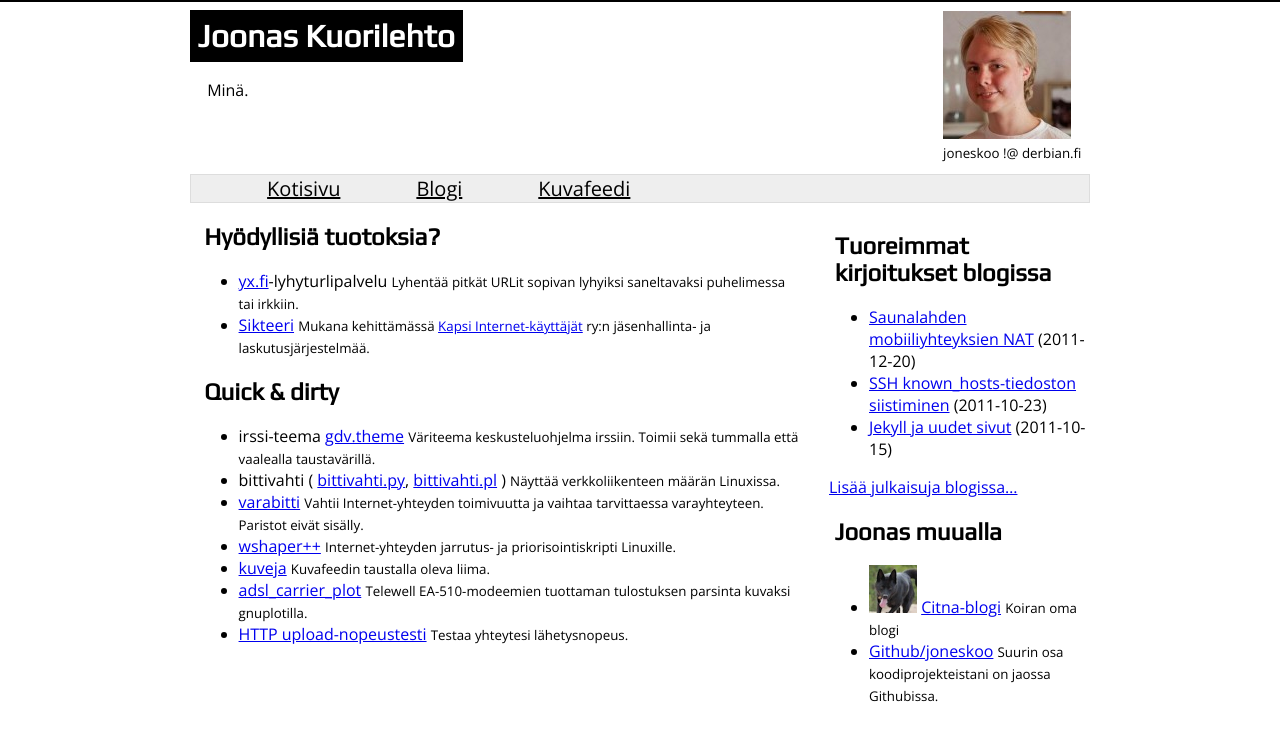
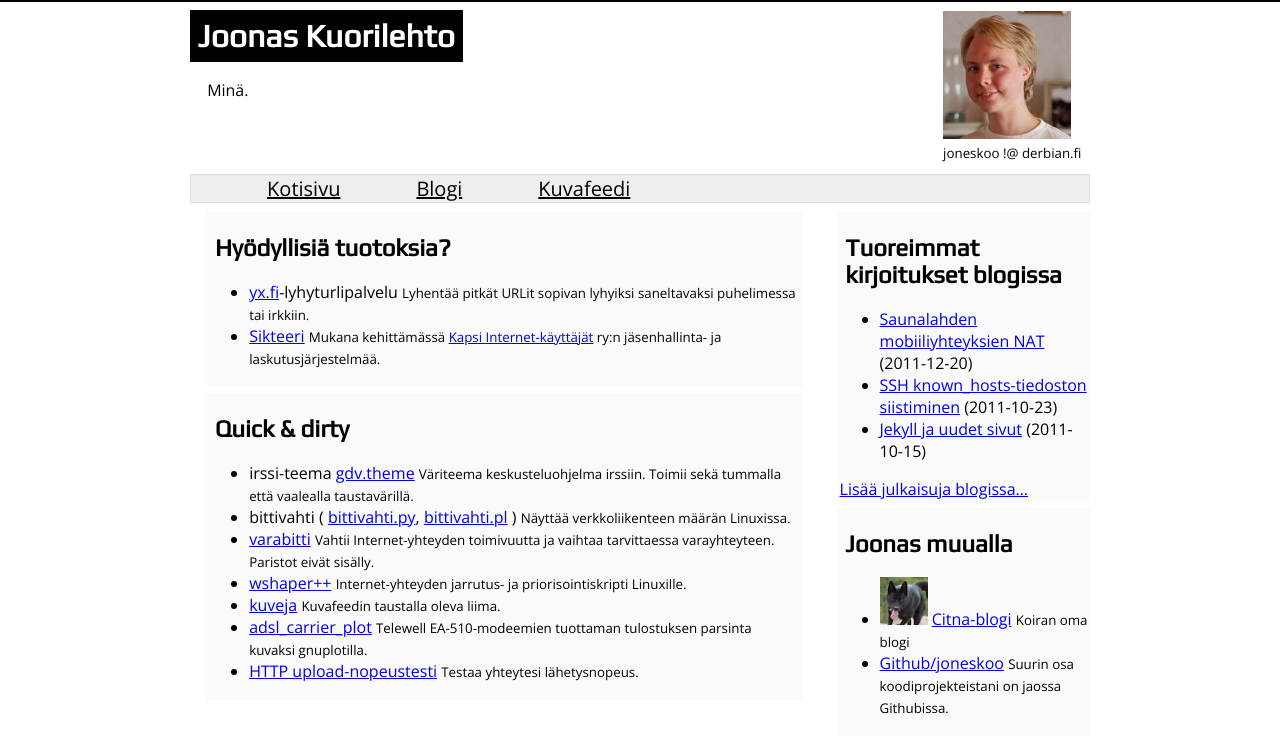
Before and after one commit to joneskoo/joneskoo.yx.fi, a Jekyll site: the page built from index.html, in a window 1280 px wide. Shown: the top 753 px of the page. Built offline with Jekyll 4.4.1, drawn with Linux system fonts in a browser that asks for light colours; Markdown is read by kramdown in place of the engine named in the settings.

Commit message:
Mukautuva sivusto

```diff
--- a/css/style.css
+++ b/css/style.css
@@ -82,16 +82,6 @@
   background: #eee;
 }
 
-aside {
-  float: right;
-  width: 29%;
-  display: block;
-}
-
-section {
-  margin-bottom: 6px;
-}
-
 p  { margin-left: 1ex; }
 h1 { margin-left: 0.25ex; }
 h2 { margin-left: 0.5ex; }
@@ -107,25 +97,30 @@
 .kuva h3  { display: none; }
 .kuva img { max-width: 95%; height: auto; }
 
-@media all and (max-width: 780px) {
-  aside {
-    float: inherit;
-  }
-  aside {
-    width: auto;
-  }
+aside {
+  float: inherit;
+  width: auto;
 }
 
-@media not all and (max-width: 780px) {
+section {
+  margin-left: 1ex;
+  padding: 2px;
+  background: #fafafa;
+}
+
+@media screen and (min-width: 800px) {
+  aside {
+    float: right;
+    width: 29%;
+    display: block;
+  }
+
+  section {
+    margin-bottom: 6px;
+  }
   #laatikot {
     width: 67%;
     margin-left: 1ex;
-  }
-}
-
-@media all and (max-width: 400px) {
-  header #photo {
-    float: left;
   }
 }
 
```
